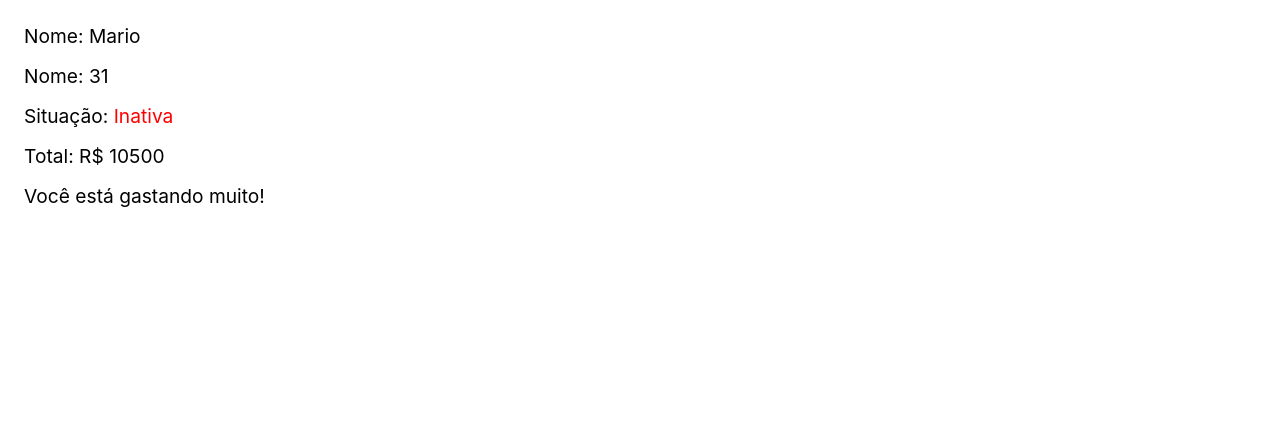
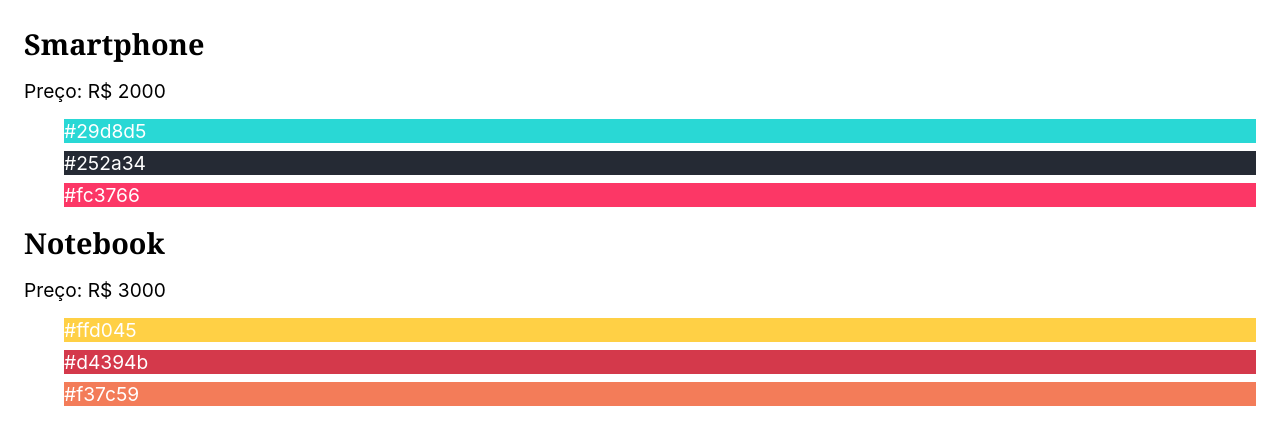
Before and after one commit to BrenoSeixas/estudos-react, a React (Vite) app in the folder ferramenta-frontend/: page / in a window 1280 px wide. Shown: the top 444 px of the page. Built offline with nearby package versions, Linux system fonts and the light colour scheme.

Commit message:
JXS Arrays

```diff
--- a/ferramenta-frontend/src/App.jsx
+++ b/ferramenta-frontend/src/App.jsx
@@ -1,87 +1,64 @@
 import React from "react";
 
-//const titulo = <h1>Esse é um título</h1>;
+// const App = () => {
+//   const livros = [
+//     { nome: "A Game of Thrones", ano: 1996 },
+//     { nome: "A Clash of Kings", ano: 1998 },
+//     { nome: "A Storm of Swords", ano: 2000 },
+//   ];
+//   return (
+//     <ul>
+//       {livros
+//         .filter(({ ano }) => ano >= 1998)
+//         .map(({ nome, ano }) => (
+//           <li key={nome}>
+//             {nome}, {ano}
+//           </li>
+//         ))}
+//     </ul>
+//   );
+// };
 
-// Mostre os dados da aplicação, como aprensetado no vídeo
-// Não utilize CSS externo, use o style para mudar as cores
-// Se a situação estiver ativa pinte de verde, inativa vermelho
-// Se o gasto for maior que 10000 mostre uma mensagem
-const luana = {
-  cliente: "Luana",
-  idade: 27,
-  compras: [
-    { nome: "Notebook", preco: "R$ 2500" },
-    { nome: "Geladeira", preco: "R$ 3000" },
-    { nome: "Smartphone", preco: "R$ 1500" },
-  ],
-  ativa: true,
-};
-
-const mario = {
-  cliente: "Mario",
-  idade: 31,
-  compras: [
-    { nome: "Notebook", preco: "R$ 2500" },
-    { nome: "Geladeira", preco: "R$ 3000" },
-    { nome: "Smartphone", preco: "R$ 1500" },
-    { nome: "Guitarra", preco: "R$ 3500" },
-  ],
-  ativa: false,
-};
+// Organize os produtos como mostrado no vídeo
+// Mostre apenas produtos que forem mais caros que R$ 1500
+const produtos = [
+  {
+    id: 1,
+    nome: "Smartphone",
+    preco: "R$ 2000",
+    cores: ["#29d8d5", "#252a34", "#fc3766"],
+  },
+  {
+    id: 2,
+    nome: "Notebook",
+    preco: "R$ 3000",
+    cores: ["#ffd045", "#d4394b", "#f37c59"],
+  },
+  {
+    id: 3,
+    nome: "Tablet",
+    preco: "R$ 1500",
+    cores: ["#365069", "#47c1c8", "#f95786"],
+  },
+];
 
 const App = () => {
-  const dados = mario;
-
-  const total = dados.compras
-    .map((item) => +item.preco.replace("R$ ", ""))
-    .reduce((a, b) => a + b);
-
+  const dados = produtos.filter(({ preco }) =>
+    Number(preco.replace("R$ ", "") > 1500)
+  );
   return (
-    <div>
-      <p>Nome: {dados.cliente}</p>
-      <p>Nome: {dados.idade}</p>
-      <p>
-        Situação:{" "}
-        <span style={{ color: dados.ativa ? "green" : "red" }}>
-          {" "}
-          {dados.ativa ? "Ativa" : "Inativa"}
-        </span>
-      </p>
-      <p>Total: R$ {total}</p>
-      {total > 10000 && <p>Você está gastando muito!</p>}
-    </div>
+    <section>
+    {dados.map(({id,nome,preco,cores}) => (
+      <div key={id}>
+      <h1>{nome}</h1>
+      <p>Preço: {preco}</p>
+      <ul>{cores.map((cor) =>(
+        <li style={{background: cor, color: 'white'}} key={cor}>{cor}</li>
+      ))}</ul>
+      </div>
+    ))}
+    </section>
   );
 };
 
 export default App;
-
-//   const random = Math.random();
-//   const ativo = true;
-
-//   const teste = (sobrenome) => {
-//     return "Breno" + sobrenome;
-//   };
-
-//   const Carro = {
-//     marca: "honda",
-//     rodas: "4",
-//   };
-
-// const estiloP={
-//   color: 'blue',
-//   fontSize: '2rem',
-// }
-
-//   return (
-//     <>
-//       {titulo}
-//       <p>
-//         {true ? "sim" : "não"} - {10}
-//       </p>
-//       {teste(" Seixas")}
-//       <p>{Carro.marca}</p>
-//       <p>{Carro.rodas}</p>
-//       <p style={estiloP}>{new Date().getFullYear()}</p>
-//       <p className={ativo ? "ativo" : "inativo"}>{(random * 1000) / 50}</p>
-//     </>
-//   );
```
